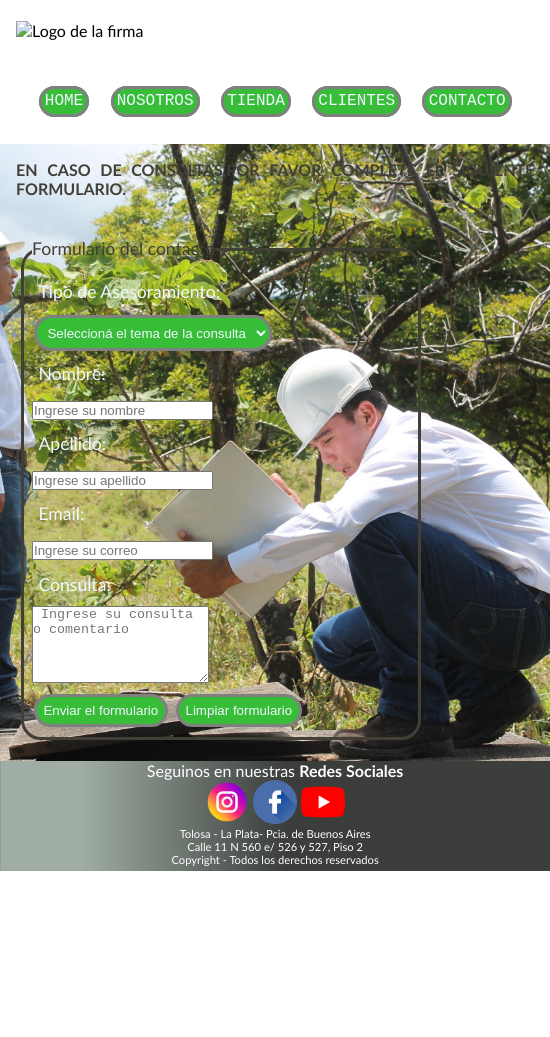
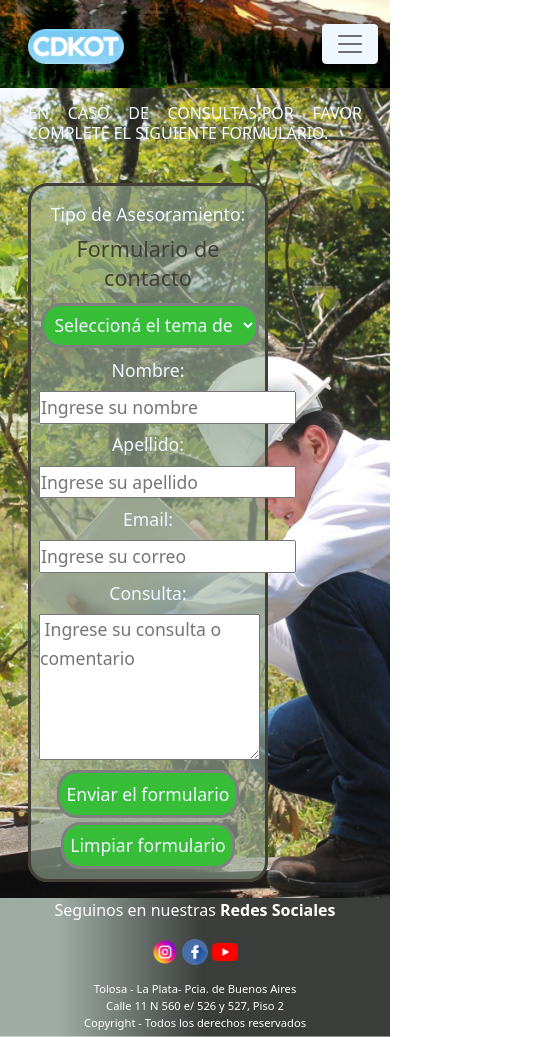
Before and after one commit to LauRoa/Consultora-Roa, a plain HTML site: page contacto.html in a window 390 px wide. Shown: the whole page, 550 px wide, since content can reach past the window. Before the commit the page ends 871 px from the top, so only its background shows below. Drawn offline with nearby package versions, Linux system fonts and the light colour scheme.

Commit message:
el html contacto ya es responsive

```diff
--- a/contacto.html
+++ b/contacto.html
@@ -4,34 +4,54 @@
     <meta charset="UTF-8">
     <meta http-equiv="X-UA-Compatible" content="IE=edge">
     <meta name="viewport" content="width=device-width, initial-scale=1.0">
-    <link rel="shortcut icon" href="./img/descarga.png" alt = "logo CDKOT">
+    <link rel="shortcut icon" href="./img/logo.png" alt = "logo CDKOT">
     <link rel="stylesheet" href="./css/style.css">
     <link rel="stylesheet" href="./css/stylecontacto.css">
+    <link rel="stylesheet" href="./css-bst/bootstrap.min.css">
     <title>Contacto</title>
 </head>
 <body>
-    <header class = "header">
+    <nav class="header__navbar navbar navbar-expand-lg navbar-light bg-light" style="background-image:url(./img/encabezado1.png)">
+        <div class="container-fluid">
             <div class="header__logo">
-             <img src="./img/descarga.png" alt="Logo de la firma">
+                <img src="./img/logo.png" alt="Logo de la firma">
            </div>
-        <nav class = "header__navbar">
-            <ul class = "header__navbar--flex">
-                <li><a href = "index.html">Home</a></li>
-                <li><a href = "sobrenosotros.html">Nosotros</a></li>
-                <li><a href = "tienda.html">Tienda</a></li>
-                <li><a href = "clientes.html">Clientes</a></li>
-                <li><a href = "contacto.html">Contacto</a></li>
+
+          <button class="navbar-toggler" type="button" data-bs-toggle="collapse" data-bs-target="#navbarNav" aria-controls="navbarNav" aria-expanded="false" aria-label="Toggle navigation" style="border-color: aliceblue;background-color: aliceblue;">
+            <span class="navbar-toggler-icon"></span>
+          </button>
+          <div class="collapse navbar-collapse" id="navbarNav" style="justify-content:flex-end">
+            <ul class="navbar-nav">
+                <li class="nav-item">
+                    <a class="nav-link__modificado" href="index.html">Home</a>
+                </li>
+              <li class="nav-item">
+                <a class="nav-link__modificado" aria-current="page" href="sobrenosotros.html">Nosotros</a>
+              </li>
+              <li class="nav-item">
+                <a class="nav-link__modificado" href="tienda.html">Tienda</a>
+              </li>
+              <li class="nav-item">
+                <a class="nav-link__modificado" href="clientes.html">Clientes</a>
+              </li>
+              <li class="nav-item">
+                <a class="nav-link__modificado" href="contacto.html">Contacto</a>
+              </li>
             </ul>
+          </div>
+        </div>
     </nav>
-    </header>
-    <div class = "contenedor__contacto">
+    <div class = "contenedor__contacto container-fluid">
         <h4 >En caso de consultas,por favor complete el siguiente formulario. </h4>
+
+        <div class="row">
+            <div class="col-sm-12 col-md-12">
                 <section class="section__contacto">
                     <form action="">
-                <fieldset class= "elementos__formulario">
+                        <fieldset class= "elementos__formulario" style="background-color: rgba(155,175,155,0.6);">
                             <!-- Menu desplegable-->
                             <label for="asesoramiento">Tipo de Asesoramiento: </label>
-                    <legend>Formulario del contacto</legend>
+                            <legend>Formulario de contacto</legend>
                             <select name="asesoramiento" id="asesoramiento">
                                 <option value="">Seleccioná el tema de la consulta</option>
                                 <option value="L">Asesoramiento Legal </option>
@@ -54,8 +74,10 @@
                     </form>
                 </section>
             </div>
+        </div>
+    </div>
     <footer class = "footer">
-        <ul class="footer__menu">
+        <ul class="footer__menu" id="ul__footer">
             <p> Seguinos en nuestras <b>Redes Sociales</b></p>
             <a href="https://instagram.com/cdkot" target="_blank"><img src="./icon/instagram.png" alt="Instagram"></a>
             <a href="https://facebook.com" target="_blank"> <img src="./icon/facebook.png" alt="Facebook"></a>
@@ -69,5 +91,7 @@
             Copyright - Todos los derechos reservados
         </div>
     </footer>
+    <script src="https://cdn.jsdelivr.net/npm/@popperjs/core@2.10.2/dist/umd/popper.min.js" integrity="sha384-7+zCNj/IqJ95wo16oMtfsKbZ9ccEh31eOz1HGyDuCQ6wgnyJNSYdrPa03rtR1zdB" crossorigin="anonymous"></script>
+    <script src="js-bst/bootstrap.min.js"></script>
 </body>
 </html>
--- a/css/stylecontacto.css
+++ b/css/stylecontacto.css
@@ -1,22 +1,6 @@
-body{
-    display: grid;
-    grid-template-areas:
-    "header"
-    "section"
-    "footer";
-    grid-template-columns: 5fr ;
-}
-header{
-    grid-area: header;
-}
-footer{
-    grid-area: footer;
-}
+
 /* -----CONTACTO ---- */
 .contenedor__contacto{
-    grid-area: section;
-    grid-template-areas: "h4 h4"
-    "h4 h4" "contacto ingenieros" "contacto ingenieros";
     align-items: center;
     justify-items: stretch;
     background-image: url(../img/Ingeniero-ambiental.jpg);
@@ -26,24 +10,23 @@ footer{
 }
 
 .section__contacto{
-    grid-area: contacto;
     padding: 1rem;
-    font-size: 1.3rem;
     line-height: 1.8rem;
-    text-align: justify;
+    text-align: center;
 }
 .contenedor__contacto h4{
-    grid-area:h4;
     padding: 1rem;
     font-size: 1rem;
     text-align: justify;
+}
+h4{
+    color: aliceblue;
 }
 
 .elementos__formulario{
     font-size: 1.1rem;
     color:rgb(66, 63, 55);
     padding: 0.5rem;
-    margin: 5px;
     border: solid;
     border-color: rgb(66, 63, 55);
     border-radius: 20px;
@@ -72,27 +55,18 @@ footer{
     border-color: gray;
     border-radius: 20px;
 }
-@media (min-width:320px){
-    .contenedor__contacto{
-        display: grid;
-        grid-template-rows: 1fr;
-        grid-template-columns: 0.2fr 2fr;
-        grid-template-areas:"h4 h4" "contacto ingenieros" "contacto ingenieros" ;
-        align-items: center;
-        justify-items: stretch;
-    }
-    .ingenieros__trabajando{
-        background-color:rgb(129, 236, 138);
-        grid-area: ingenieros;
-    }
-    .ingenieros__trabajando img{
-        max-width: 90%;
-        opacity: 1;
-    }
-    .ingenieros__trabajando div{
-        margin-top: 7rem;
+#asesoramiento{
+    max-width: 100%;
+}
+
+@media (min-width:720px){
+    .section__contacto{
+        text-align: justify;
     }
     .elementos__formulario{
         width: 25rem;
     }
+    h4{
+        color: rgb(66, 63, 55);
+    }
 }
```
Lines whose indentation alone changed are shown as unchanged.
